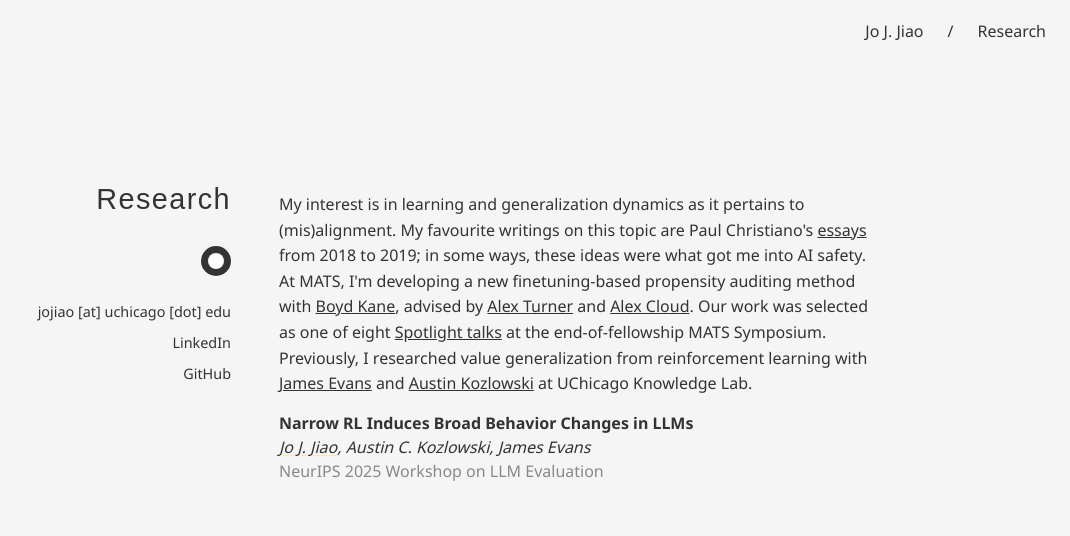
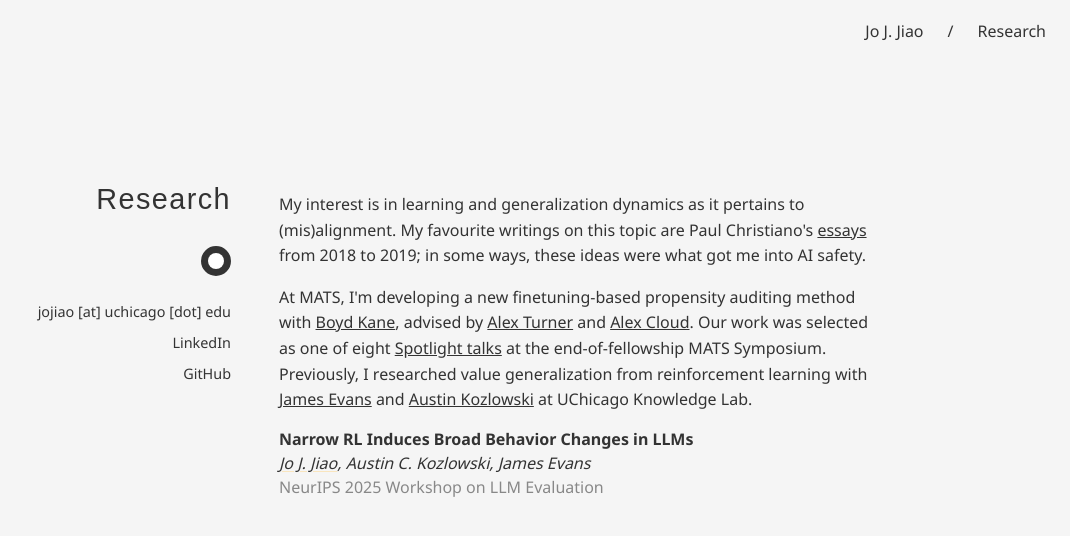
Before and after one commit to JoNeedsSleep/joneedssleep.github.io, a Jekyll site: the page built from research.md, in a window 1280 px wide. Shown: the top 536 px of the page, without its empty margins (210-1280 px from the left). Built offline with Jekyll 4.4.1, drawn with Linux system fonts in a browser that asks for light colours; some web fonts are replaced.

Commit message:
Rename "More" to "Constants" and split research intro paragraph
https://claude.ai/code/session_01UqwiKgJht3W8tua7qpKhSV

```diff
--- a/research.md
+++ b/research.md
@@ -16,7 +16,10 @@ permalink: /research/
     </div>
     <div class="right-column">
         <p>
-            My interest is in learning and generalization dynamics as it pertains to (mis)alignment. My favourite writings on this topic are Paul Christiano's <a href="https://www.lesswrong.com/s/EmDuGeRw749sD3GKd">essays</a> from 2018 to 2019; in some ways, these ideas were what got me into AI safety. At MATS, I'm developing a new finetuning-based propensity auditing method with <a href="https://boydkane.com/#about-me">Boyd Kane</a>, advised by <a href="https://turntrout.com/welcome">Alex Turner</a> and <a href="https://scholar.google.com/citations?user=TuFDzRYAAAAJ&hl=en">Alex Cloud</a>. Our work was selected as one of eight <a href="https://www.youtube.com/watch?v=4nsCTYRS1H4">Spotlight talks</a> at the end-of-fellowship MATS Symposium. Previously, I researched value generalization from reinforcement learning with <a href="https://scholar.google.com/citations?user=kV4N4zoAAAAJ&hl=en">James Evans</a> and <a href="https://austinkozlowski.com/">Austin Kozlowski</a> at UChicago Knowledge Lab.
+            My interest is in learning and generalization dynamics as it pertains to (mis)alignment. My favourite writings on this topic are Paul Christiano's <a href="https://www.lesswrong.com/s/EmDuGeRw749sD3GKd">essays</a> from 2018 to 2019; in some ways, these ideas were what got me into AI safety.
+        </p>
+        <p>
+            At MATS, I'm developing a new finetuning-based propensity auditing method with <a href="https://boydkane.com/#about-me">Boyd Kane</a>, advised by <a href="https://turntrout.com/welcome">Alex Turner</a> and <a href="https://scholar.google.com/citations?user=TuFDzRYAAAAJ&hl=en">Alex Cloud</a>. Our work was selected as one of eight <a href="https://www.youtube.com/watch?v=4nsCTYRS1H4">Spotlight talks</a> at the end-of-fellowship MATS Symposium. Previously, I researched value generalization from reinforcement learning with <a href="https://scholar.google.com/citations?user=kV4N4zoAAAAJ&hl=en">James Evans</a> and <a href="https://austinkozlowski.com/">Austin Kozlowski</a> at UChicago Knowledge Lab.
         </p>
         <research-entry>
             <p><strong>Narrow RL Induces Broad Behavior Changes in LLMs</strong></p>
```
Also changed, not shown: index.md (+1 -1 lines).
